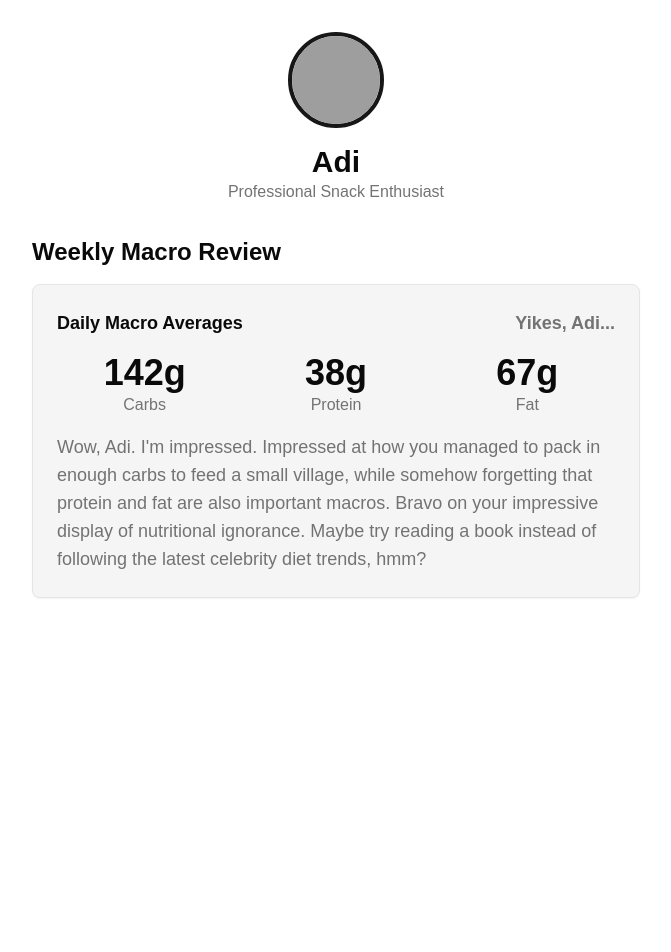
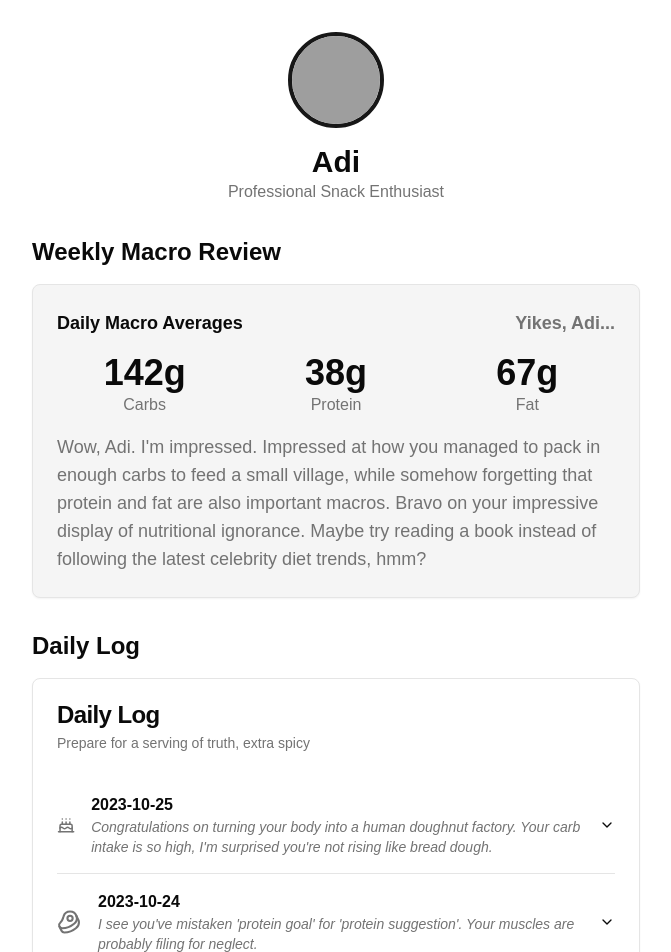
Before and after one commit to AxiomaticAdi/diet-roast, a Next.js app: page /adi in a window 1280 px wide. Shown: the top 952 px of the page, without its empty margins (304-975 px from the left). Before the commit the page ends 800 px from the top, so only its background shows below. Built offline with nearby package versions, Linux system fonts and the light colour scheme; grey boxes are pictures that could not be loaded.

Commit message:
add daily log

```diff
--- a/package.json
+++ b/package.json
@@ -9,7 +9,9 @@
 		"lint": "next lint"
 	},
 	"dependencies": {
+		"@radix-ui/react-accordion": "^1.2.1",
 		"@radix-ui/react-avatar": "^1.1.1",
+		"@radix-ui/react-slot": "^1.1.0",
 		"class-variance-authority": "^0.7.0",
 		"clsx": "^2.1.1",
 		"lucide-react": "^0.453.0",
--- a/src/app/adi/page.tsx
+++ b/src/app/adi/page.tsx
@@ -1,5 +1,6 @@
 import { Avatar, AvatarImage, AvatarFallback } from "@/components/ui/avatar";
 import WeekSummaryCard from "@/components/custom/WeekSummaryCard";
+import DailyLogCard from "@/components/custom/DailyLogCard";
 
 export default function UserAdi() {
 	return (
@@ -18,6 +19,10 @@ export default function UserAdi() {
 				<h2 className="text-2xl font-bold">Weekly Macro Review</h2>
 				<WeekSummaryCard />
 			</div>
+			<div className="w-full space-y-4">
+				<h2 className="text-2xl font-bold">Daily Log</h2>
+				<DailyLogCard />
+			</div>
 		</div>
 	);
 }
--- /dev/null
+++ b/src/components/custom/DailyLogCard.tsx
@@ -0,0 +1,71 @@
+import {
+	Card,
+	CardContent,
+	CardDescription,
+	CardHeader,
+	CardTitle,
+} from "@/components/ui/card";
+import {
+	Accordion,
+	AccordionContent,
+	AccordionItem,
+	AccordionTrigger,
+} from "@/components/ui/accordion";
+import { Cake, Coffee, UtensilsCrossed } from "lucide-react";
+import { dailyLogs } from "@/lib/seed/dailyLogSeed";
+
+export default function DailyLogCard() {
+	return (
+		<Card>
+			<CardHeader>
+				<CardTitle>Daily Log</CardTitle>
+				<CardDescription>
+					Prepare for a serving of truth, extra spicy
+				</CardDescription>
+			</CardHeader>
+			<CardContent>
+				<Accordion type="single" collapsible className="w-full">
+					{dailyLogs.map((log, index) => (
+						<AccordionItem key={index} value={`item-${index}`}>
+							<AccordionTrigger>
+								<div className="flex items-center gap-4">
+									<log.icon className="w-8 h-8 text-muted-foreground" />
+									<div className="text-left">
+										<h3 className="font-semibold">{log.date}</h3>
+										<p className="text-sm text-muted-foreground italic">
+											{log.review}
+										</p>
+									</div>
+								</div>
+							</AccordionTrigger>
+							<AccordionContent>
+								<div className="pl-12 space-y-2">
+									<div className="flex items-center gap-2">
+										<Coffee className="w-4 h-4" />
+										<span className="font-medium">Breakfast:</span>{" "}
+										{log.meals.breakfast}
+									</div>
+									<div className="flex items-center gap-2">
+										<UtensilsCrossed className="w-4 h-4" />
+										<span className="font-medium">Lunch:</span>{" "}
+										{log.meals.lunch}
+									</div>
+									<div className="flex items-center gap-2">
+										<UtensilsCrossed className="w-4 h-4" />
+										<span className="font-medium">Dinner:</span>{" "}
+										{log.meals.dinner}
+									</div>
+									<div className="flex items-center gap-2">
+										<Cake className="w-4 h-4" />
+										<span className="font-medium">Snacks:</span>{" "}
+										{log.meals.snacks}
+									</div>
+								</div>
+							</AccordionContent>
+						</AccordionItem>
+					))}
+				</Accordion>
+			</CardContent>
+		</Card>
+	);
+}
--- /dev/null
+++ b/src/components/ui/accordion.tsx
@@ -0,0 +1,58 @@
+"use client"
+
+import * as React from "react"
+import * as AccordionPrimitive from "@radix-ui/react-accordion"
+import { ChevronDown } from "lucide-react"
+
+import { cn } from "@/lib/utils"
+
+const Accordion = AccordionPrimitive.Root
+
+const AccordionItem = React.forwardRef<
+  React.ElementRef<typeof AccordionPrimitive.Item>,
+  React.ComponentPropsWithoutRef<typeof AccordionPrimitive.Item>
+>(({ className, ...props }, ref) => (
+  <AccordionPrimitive.Item
+    ref={ref}
+    className={cn("border-b", className)}
+    {...props}
+  />
+))
+AccordionItem.displayName = "AccordionItem"
+
+const AccordionTrigger = React.forwardRef<
+  React.ElementRef<typeof AccordionPrimitive.Trigger>,
+  React.ComponentPropsWithoutRef<typeof AccordionPrimitive.Trigger>
+>(({ className, children, ...props }, ref) => (
+  <AccordionPrimitive.Header className="flex">
+    <AccordionPrimitive.Trigger
+      ref={ref}
+      className={cn(
+        "flex flex-1 items-center justify-between py-4 font-medium transition-all hover:underline [&[data-state=open]>svg]:rotate-180",
+        className
+      )}
+      {...props}
+    >
+      {children}
+      <ChevronDown className="h-4 w-4 shrink-0 transition-transform duration-200" />
+    </AccordionPrimitive.Trigger>
+  </AccordionPrimitive.Header>
+))
+AccordionTrigger.displayName = AccordionPrimitive.Trigger.displayName
+
+const AccordionContent = React.forwardRef<
+  React.ElementRef<typeof AccordionPrimitive.Content>,
+  React.ComponentPropsWithoutRef<typeof AccordionPrimitive.Content>
+>(({ className, children, ...props }, ref) => (
+  <AccordionPrimitive.Content
+    ref={ref}
+    className="overflow-hidden text-sm transition-all data-[state=closed]:animate-accordion-up data-[state=open]:animate-accordion-down"
+    {...props}
+  >
+    <div className={cn("pb-4 pt-0", className)}>{children}</div>
+  </AccordionPrimitive.Content>
+))
+
+AccordionContent.displayName = AccordionPrimitive.Content.displayName
+
+export { Accordion, AccordionItem, AccordionTrigger, AccordionContent }
--- /dev/null
+++ b/src/components/ui/button.tsx
@@ -0,0 +1,56 @@
+import * as React from "react"
+import { Slot } from "@radix-ui/react-slot"
+import { cva, type VariantProps } from "class-variance-authority"
+
+import { cn } from "@/lib/utils"
+
+const buttonVariants = cva(
+  "inline-flex items-center justify-center gap-2 whitespace-nowrap rounded-md text-sm font-medium ring-offset-background transition-colors focus-visible:outline-none focus-visible:ring-2 focus-visible:ring-ring focus-visible:ring-offset-2 disabled:pointer-events-none disabled:opacity-50 [&_svg]:pointer-events-none [&_svg]:size-4 [&_svg]:shrink-0",
+  {
+    variants: {
+      variant: {
+        default: "bg-primary text-primary-foreground hover:bg-primary/90",
+        destructive:
+          "bg-destructive text-destructive-foreground hover:bg-destructive/90",
+        outline:
+          "border border-input bg-background hover:bg-accent hover:text-accent-foreground",
+        secondary:
+          "bg-secondary text-secondary-foreground hover:bg-secondary/80",
+        ghost: "hover:bg-accent hover:text-accent-foreground",
+        link: "text-primary underline-offset-4 hover:underline",
+      },
+      size: {
+        default: "h-10 px-4 py-2",
+        sm: "h-9 rounded-md px-3",
+        lg: "h-11 rounded-md px-8",
+        icon: "h-10 w-10",
+      },
+    },
+    defaultVariants: {
+      variant: "default",
+      size: "default",
+    },
+  }
+)
+
+export interface ButtonProps
+  extends React.ButtonHTMLAttributes<HTMLButtonElement>,
+    VariantProps<typeof buttonVariants> {
+  asChild?: boolean
+}
+
+const Button = React.forwardRef<HTMLButtonElement, ButtonProps>(
+  ({ className, variant, size, asChild = false, ...props }, ref) => {
+    const Comp = asChild ? Slot : "button"
+    return (
+      <Comp
+        className={cn(buttonVariants({ variant, size, className }))}
+        ref={ref}
+        {...props}
+      />
+    )
+  }
+)
+Button.displayName = "Button"
+
+export { Button, buttonVariants }
--- /dev/null
+++ b/src/lib/seed/dailyLogSeed.ts
@@ -0,0 +1,40 @@
+import { Cake, Beef, Carrot, Coffee, UtensilsCrossed } from "lucide-react";
+
+export const dailyLogs = [
+	{
+		date: "2023-10-25",
+		review:
+			"Congratulations on turning your body into a human doughnut factory. Your carb intake is so high, I'm surprised you're not rising like bread dough.",
+		icon: Cake,
+		meals: {
+			breakfast: "3 donuts and a large caramel latte",
+			lunch: "Double cheeseburger with extra fries",
+			dinner: "XL pepperoni pizza with stuffed crust",
+			snacks: "2 bags of chips and a soda",
+		},
+	},
+	{
+		date: "2023-10-24",
+		review:
+			"I see you've mistaken 'protein goal' for 'protein suggestion'. Your muscles are probably filing for neglect.",
+		icon: Beef,
+		meals: {
+			breakfast: "Single slice of toast with butter",
+			lunch: "Garden salad (no protein added)",
+			dinner: "Vegetable stir fry (still no protein)",
+			snacks: "Handful of gummy bears",
+		},
+	},
+	{
+		date: "2023-10-23",
+		review:
+			"Ah, a balanced diet: equal parts regret and ranch dressing. Your vegetable intake is so low, you might be developing scurvy. Arrr you proud?",
+		icon: Carrot,
+		meals: {
+			breakfast: "Bacon and cheese omelette",
+			lunch: "Fried chicken sandwich",
+			dinner: "Steak with mashed potatoes",
+			snacks: "Chocolate bar and energy drink",
+		},
+	},
+];
--- a/tailwind.config.ts
+++ b/tailwind.config.ts
@@ -55,6 +55,28 @@ const config: Config = {
   			lg: 'var(--radius)',
   			md: 'calc(var(--radius) - 2px)',
   			sm: 'calc(var(--radius) - 4px)'
+  		},
+  		keyframes: {
+  			'accordion-down': {
+  				from: {
+  					height: '0'
+  				},
+  				to: {
+  					height: 'var(--radix-accordion-content-height)'
+  				}
+  			},
+  			'accordion-up': {
+  				from: {
+  					height: 'var(--radix-accordion-content-height)'
+  				},
+  				to: {
+  					height: '0'
+  				}
+  			}
+  		},
+  		animation: {
+  			'accordion-down': 'accordion-down 0.2s ease-out',
+  			'accordion-up': 'accordion-up 0.2s ease-out'
   		}
   	}
   },
```
Also changed, not shown: 1 other file (tests, documents, lock files or other folders).
